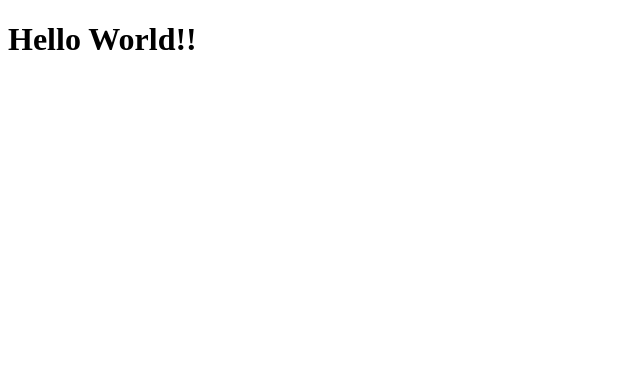
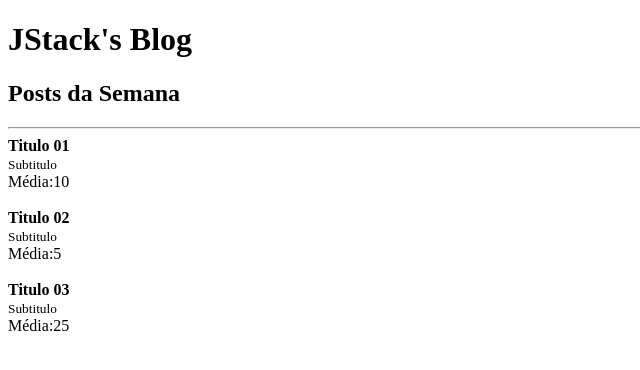
Before and after one commit to iwprogramacao/estudos-jstack, a React app in the folder react-fundamentos/: page / in a window 1280 px wide. Shown: the top 370 px of the page, without its empty margins (0-640 px from the left). Built offline with nearby package versions, Linux system fonts and the light colour scheme.

Commit message:
React Props

```diff
--- /dev/null
+++ b/react-fundamentos/src/App.js
@@ -0,0 +1,29 @@
+import React from 'react';
+
+import Header from './Header';
+import Post from './Post';
+
+export default function App() {
+  return (
+    <>
+      <Header title="JStack's Blog">
+        <h2>Posts da Semana</h2>
+      </Header>
+
+      <hr />
+
+      <Post
+        likes={20}
+        post={{ title: 'Titulo 01', subtitle: 'Subtitulo' }}
+      />
+      <Post
+        likes={10}
+        post={{ title: 'Titulo 02', subtitle: 'Subtitulo' }}
+      />
+      <Post
+        likes={50}
+        post={{ title: 'Titulo 03', subtitle: 'Subtitulo' }}
+      />
+    </>
+  );
+}
--- /dev/null
+++ b/react-fundamentos/src/Header.js
@@ -0,0 +1,20 @@
+import React from 'react';
+import PropTypes from 'prop-types';
+
+export default function Header({ title, children }) {
+  return (
+    <>
+      <h1>{title}</h1>
+      {children}
+    </>
+  );
+}
+
+Header.propTypes = {
+  title: PropTypes.string.isRequired,
+  children: PropTypes.node.isRequired,
+};
+
+Header.defaultProps = {
+  title: 'JStack\'s Blog',
+};
--- /dev/null
+++ b/react-fundamentos/src/Post.js
@@ -0,0 +1,28 @@
+import React from 'react';
+import PropTypes from 'prop-types';
+
+export default function Post({ post, likes }) {
+  return (
+    <>
+      <article>
+        <strong>{post.title}</strong>
+
+        <br />
+        <small>{post.subtitle}</small>
+        <br />
+        Média:
+
+        {likes / 2}
+      </article>
+      <br />
+    </>
+  );
+}
+
+Post.propTypes = {
+  likes: PropTypes.number.isRequired,
+  post: PropTypes.shape({
+    title: PropTypes.string.isRequired,
+    subtitle: PropTypes.string.isRequired,
+  }).isRequired,
+};
--- a/react-fundamentos/src/index.js
+++ b/react-fundamentos/src/index.js
@@ -1,9 +1,8 @@
 import React from 'react';
 import ReactDOM from 'react-dom';
+import App from './App';
 
 ReactDOM.render(
-  <h1 id="title">
-    <span>Hello World!!</span>
-  </h1>,
-  document.getElementById("root")
-)
+  <App />,
+  document.getElementById('root'),
+);
--- a/react-fundamentos/webpack.config.js
+++ b/react-fundamentos/webpack.config.js
@@ -1,27 +1,30 @@
-const path = require('path')
-const HtmlWebpackPlugin = require('html-webpack-plugin')
-const { CleanWebpackPlugin } = require('clean-webpack-plugin')
+const path = require('path');
+const HtmlWebpackPlugin = require('html-webpack-plugin');
+const { CleanWebpackPlugin } = require('clean-webpack-plugin');
 
 module.exports = {
-  entry: path.resolve(__dirname, "src", 'index.js'),
+  entry: path.resolve(__dirname, 'src', 'index.js'),
   output: {
-    path: path.resolve(__dirname, "build"),
+    path: path.resolve(__dirname, 'build'),
     filename: 'bundle[hash].js',
   },
   mode: 'development',
   plugins: [
     new HtmlWebpackPlugin({
-      template: path.resolve(__dirname, "public", 'index.html'),
+      template: path.resolve(__dirname, 'public', 'index.html'),
     }),
-    new CleanWebpackPlugin()
+    new CleanWebpackPlugin(),
   ],
   module: {
     rules: [
       {
-        test: /\.js$/,
+        test: /\.jsx?$/,
         exclude: /node_modules/,
-        use: 'babel-loader'
+        use: 'babel-loader',
       },
-    ]
-  }
-}
+    ],
+  },
+  devServer: {
+    port: 3000,
+  },
+};
```
Also changed, not shown: react-fundamentos/package.json (+12 -2 lines), react-fundamentos/.babelrc, react-fundamentos/.eslintrc.js (added), 4 other files (tests, documents, lock files or other folders).
